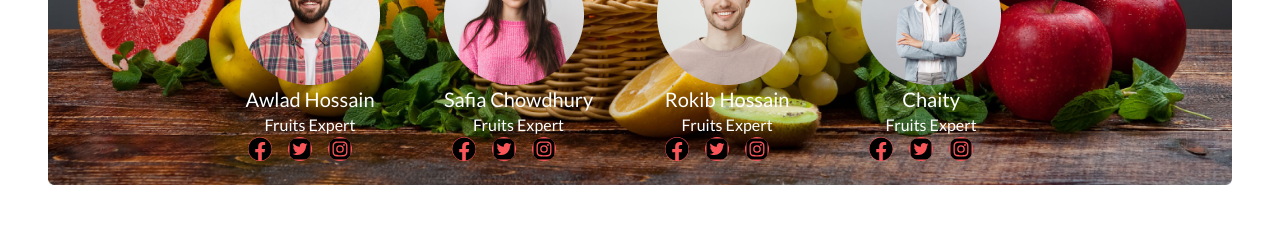
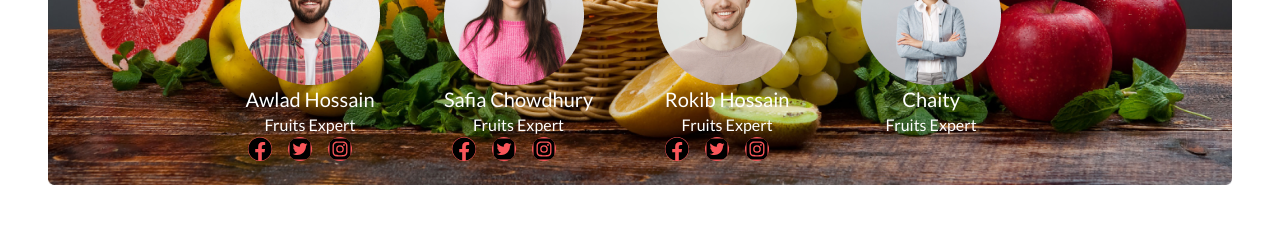
Before and after one commit to Polash06/Thard-assignment, a plain HTML site: page index.html in a window 1280 px wide. Shown: the part 2340-2567 px from the top of the page. Drawn offline with nearby package versions, Linux system fonts and the light colour scheme; files whose address does not match are found by name.

Commit message:
member pic

```diff
--- a/index.html
+++ b/index.html
@@ -320,9 +320,9 @@
             <h4 class="text-xl">Chaity</h4>
             <p>Fruits Expert</p>
             <div class="flex gap-4 px-2">
-              <img class="w-6 h-6 bg-[#F85559] rounded-full flex justify-center items-center" src="images/facebook (1).svg" alt="">
+              <!-- <img class="w-6 h-6 bg-[#F85559] rounded-full flex justify-center items-center" src="images/facebook (1).svg" alt="">
               <img class="w-6 h-6 bg-[#F85559] rounded-full flex justify-center items-center" src="images/square-twitter.svg" alt="">
-              <img class="w-6 h-6 bg-[#F85559] rounded-full flex justify-center items-center" src="images/square-instagram.svg" alt="">
+              <img class="w-6 h-6 bg-[#F85559] rounded-full flex justify-center items-center" src="images/square-instagram.svg" alt=""> -->
             </div>
            </div>
           </div>
```
